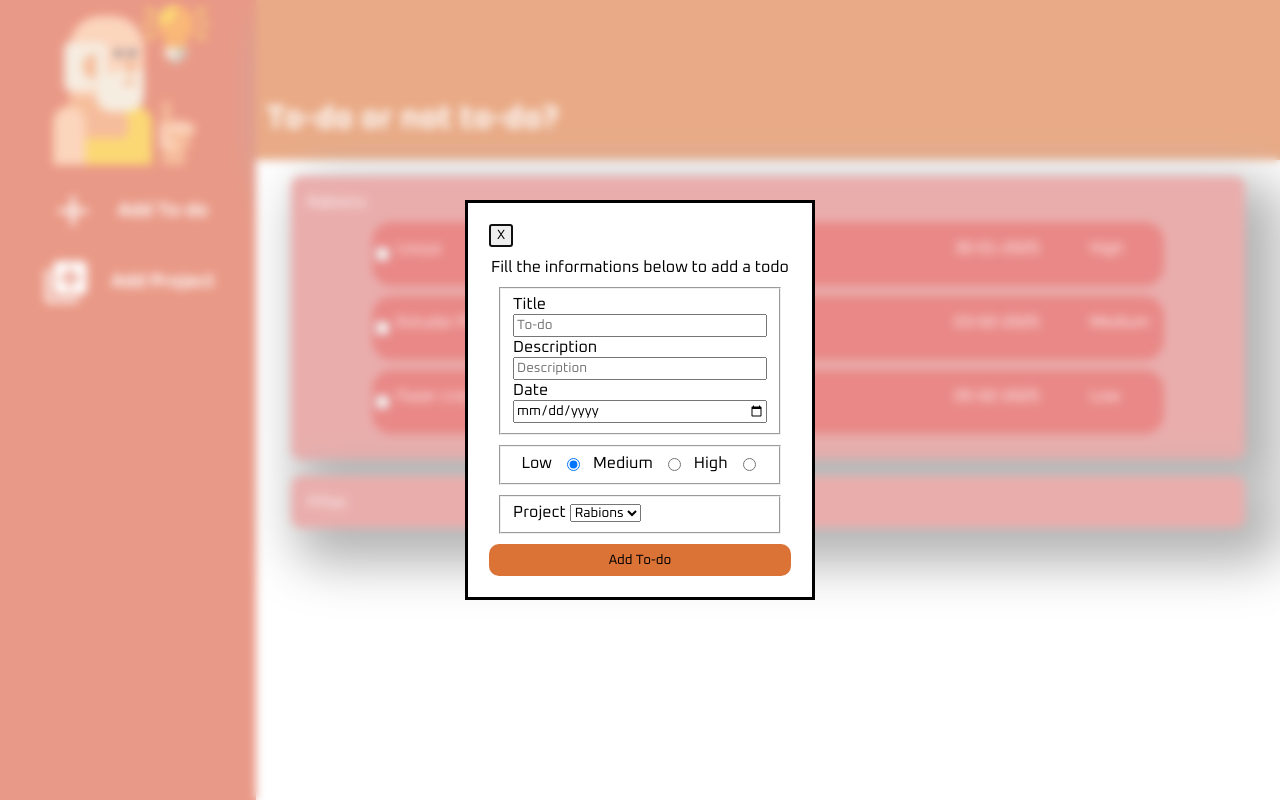
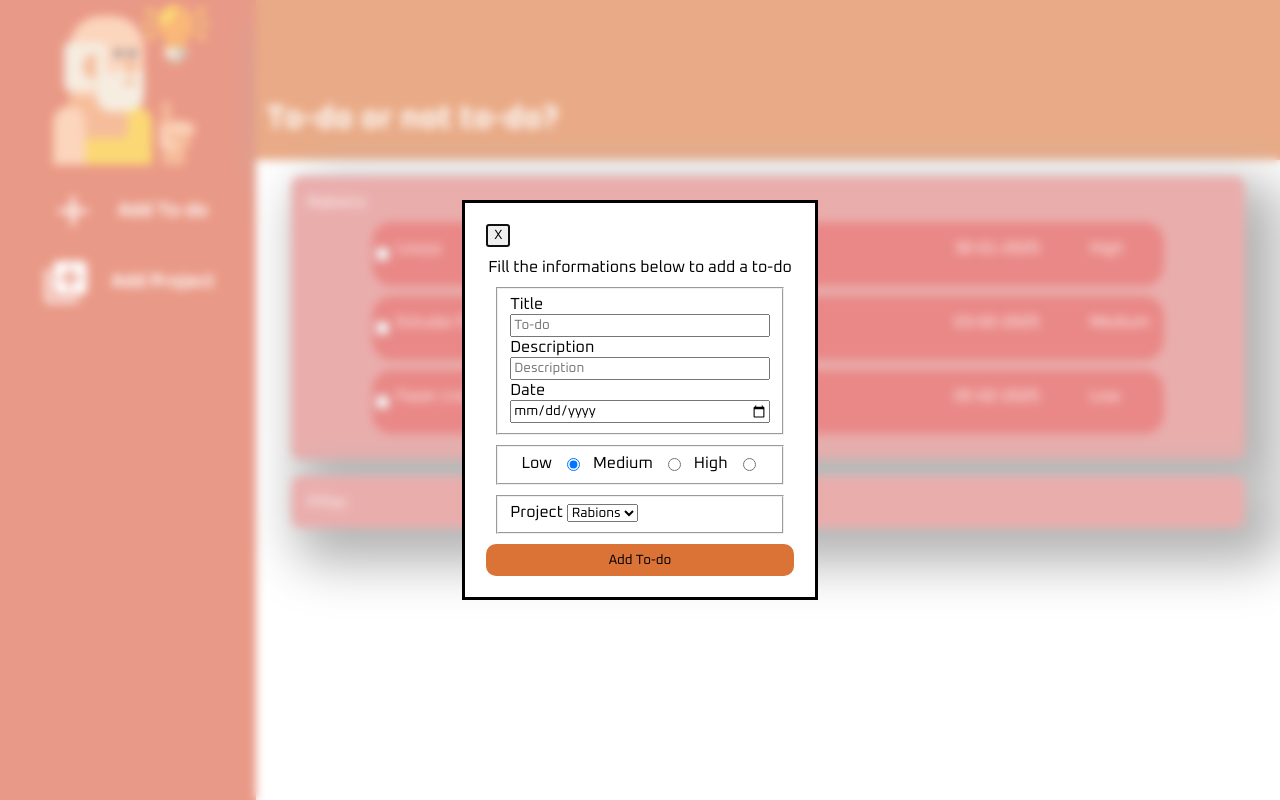
Before and after one commit to Big-Plato/to-do-list, a website built with webpack: page src/template.html in a window 1280 px wide. Both pictures are taken after a click on the picture 73 px from the left and 210 px from the top of the page. Built offline with nearby package versions, Linux system fonts and the light colour scheme; a web font is replaced by a local one.

Commit message:
fix typo in label for title in dialog

```diff
--- a/src/template.html
+++ b/src/template.html
@@ -33,7 +33,7 @@
 
   <dialog id="dialog-todo">
     <button id="close">X</button>
-    <legend>Fill the informations below to add a todo</legend>
+    <legend>Fill the informations below to add a to-do</legend>
     <form id="todo-form">
       <fieldset>
         <label for="title">Title</label>
```
